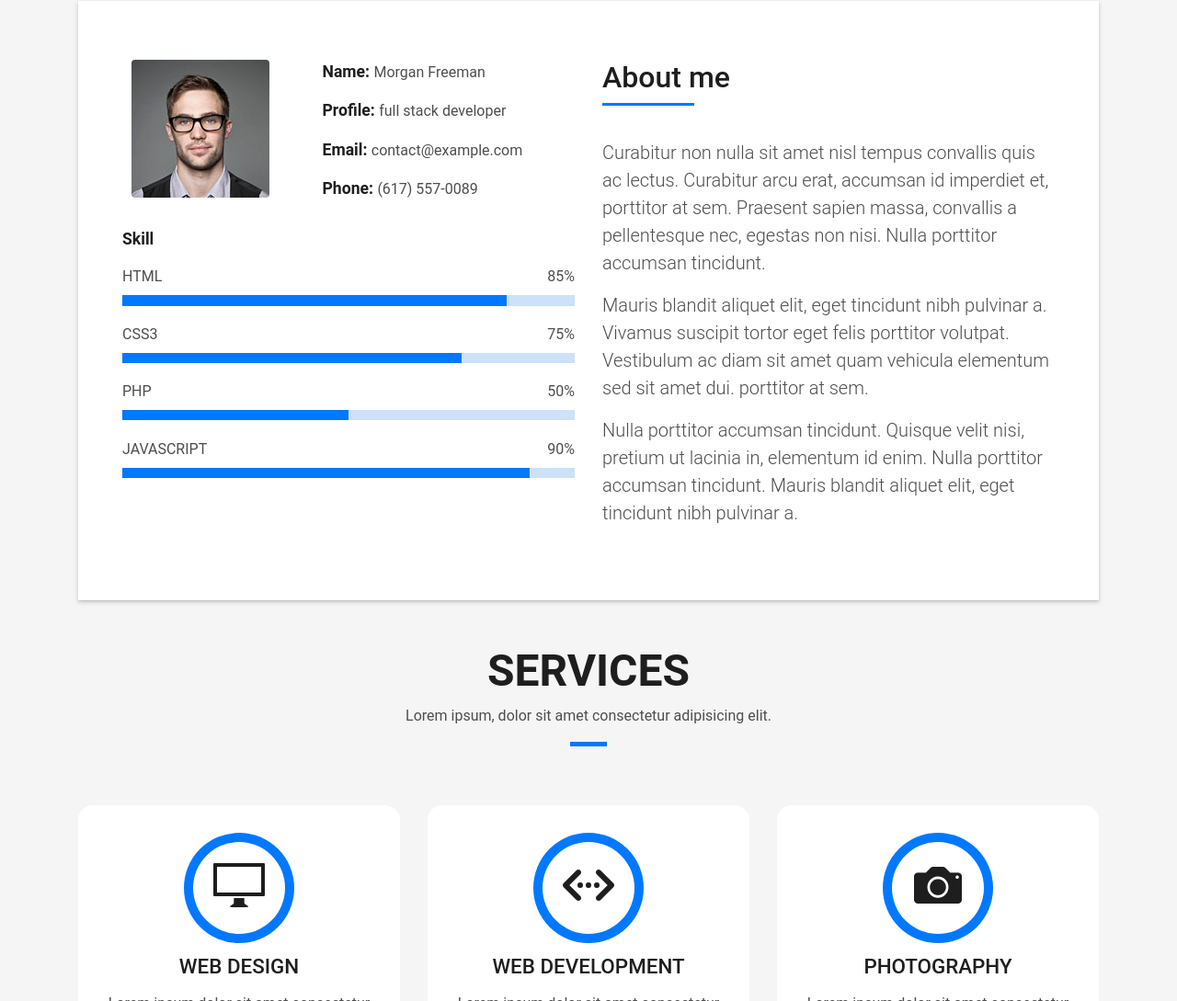
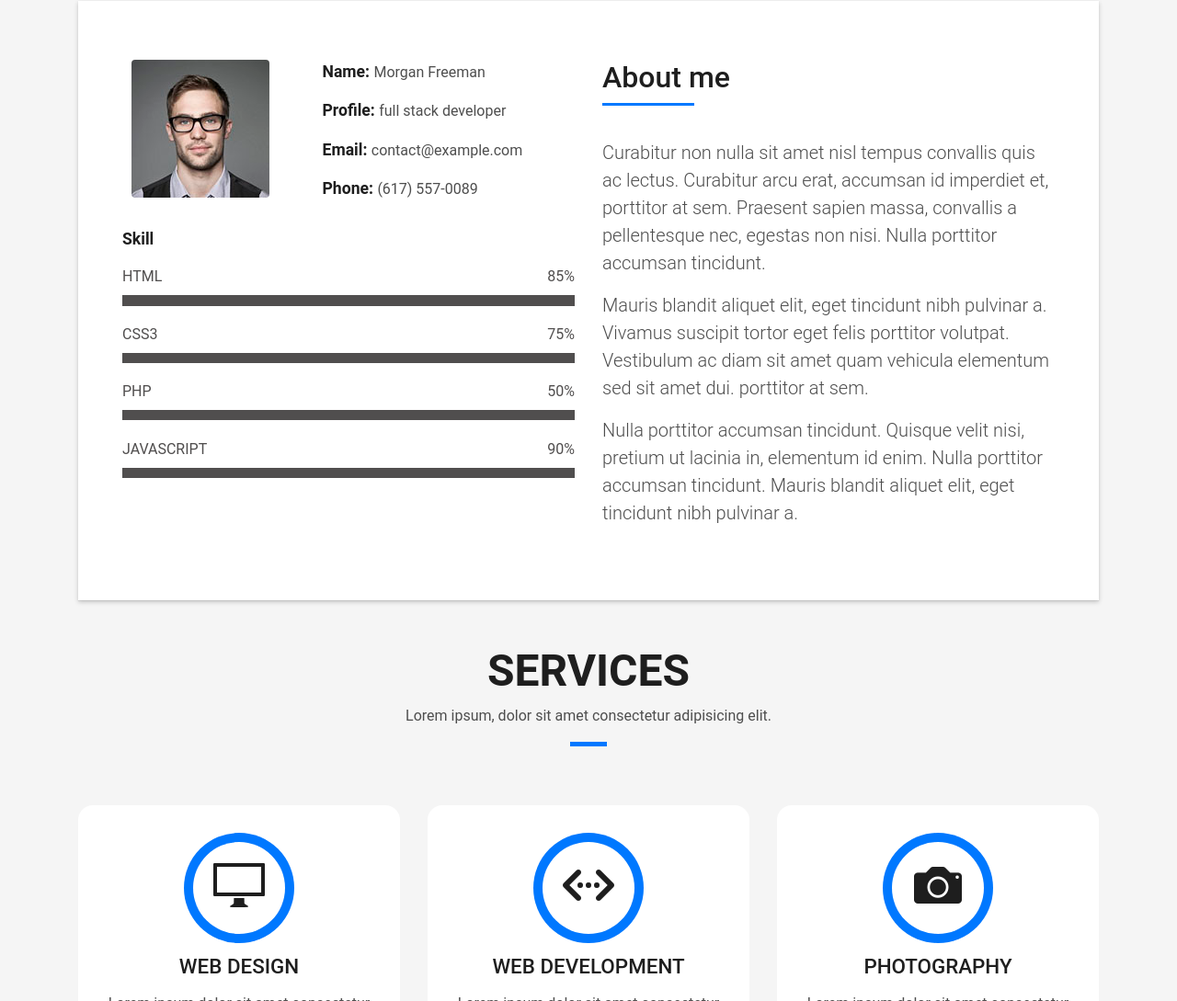
Before and after one commit to totoantonio/images.github.io, a plain HTML site: page index.html in a window 1280 px wide. Shown: the part 863-1952 px from the top of the page at 92% size. Drawn offline with Linux system fonts and the light colour scheme; files whose address does not match are found by name; a web font is replaced by a local one.

Commit message:
Update style.css

```diff
--- a/assets/css/style.css
+++ b/assets/css/style.css
@@ -744,11 +744,11 @@ a:hover {
 }
 
 .skill-mf span {
-  color: #4e4e4e;
+  color: #504e4e;
 }
 
 .skill-mf .progress {
-  background-color: #cde1f8;
+  background-color: #504e4e;
   margin: .5rem 0 1.2rem 0;
   border-radius: 0;
   height: .7rem;
@@ -756,7 +756,7 @@ a:hover {
 
 .skill-mf .progress .progress-bar {
   height: .7rem;
-  background-color: #0078ff;
+  background-color: #504e4e;
 }
 
 /*--------------------------------------------------------------
```
